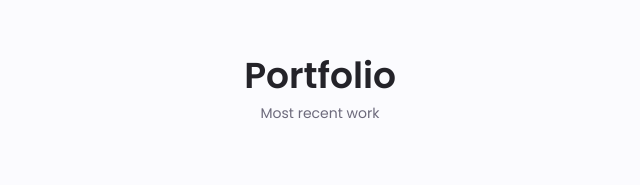
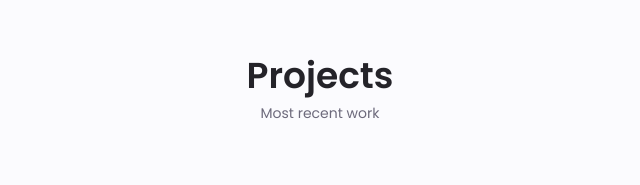
Before and after one commit to rohit-chandra/rohit-chandra.github.io, a plain HTML site: page index.html in a window 1280 px wide. Shown: the part 3999-4184 px from the top of the page, 320-960 px from the left. Drawn offline with nearby package versions, Linux system fonts and the light colour scheme; files whose address does not match are found by name.

Commit message:
changed portfolio to projects heading

```diff
--- a/index.html
+++ b/index.html
@@ -14,7 +14,7 @@
         <!--==================== CSS ====================-->
         <link rel="stylesheet" href="assets/css/styles.css">
 
-        <title>Responsive Portfolio Website</title>
+        <title>Rohit's portfolio</title>
     </head>
     <body>
         <!--==================== HEADER ====================-->
@@ -495,7 +495,7 @@
 
             <!--==================== PORTFOLIO ====================-->
             <section class="portfolio section" id="portfolio">
-                <h2 class="section__title">Portfolio</h2>
+                <h2 class="section__title">Projects</h2>
                 <span class="section__subtitle">Most recent work</span>
 
                 <div class="portfolio__container container swiper-container">
```
